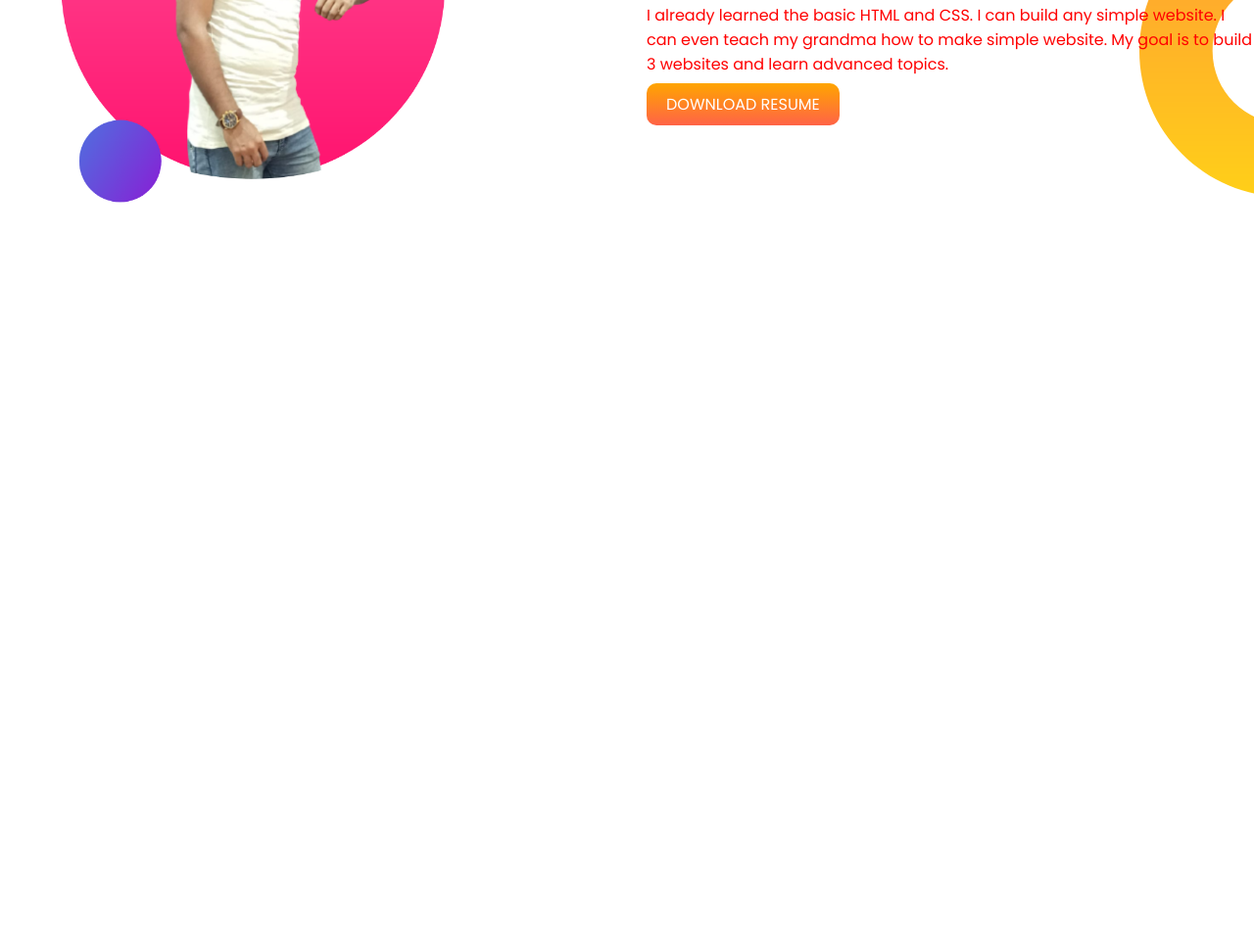
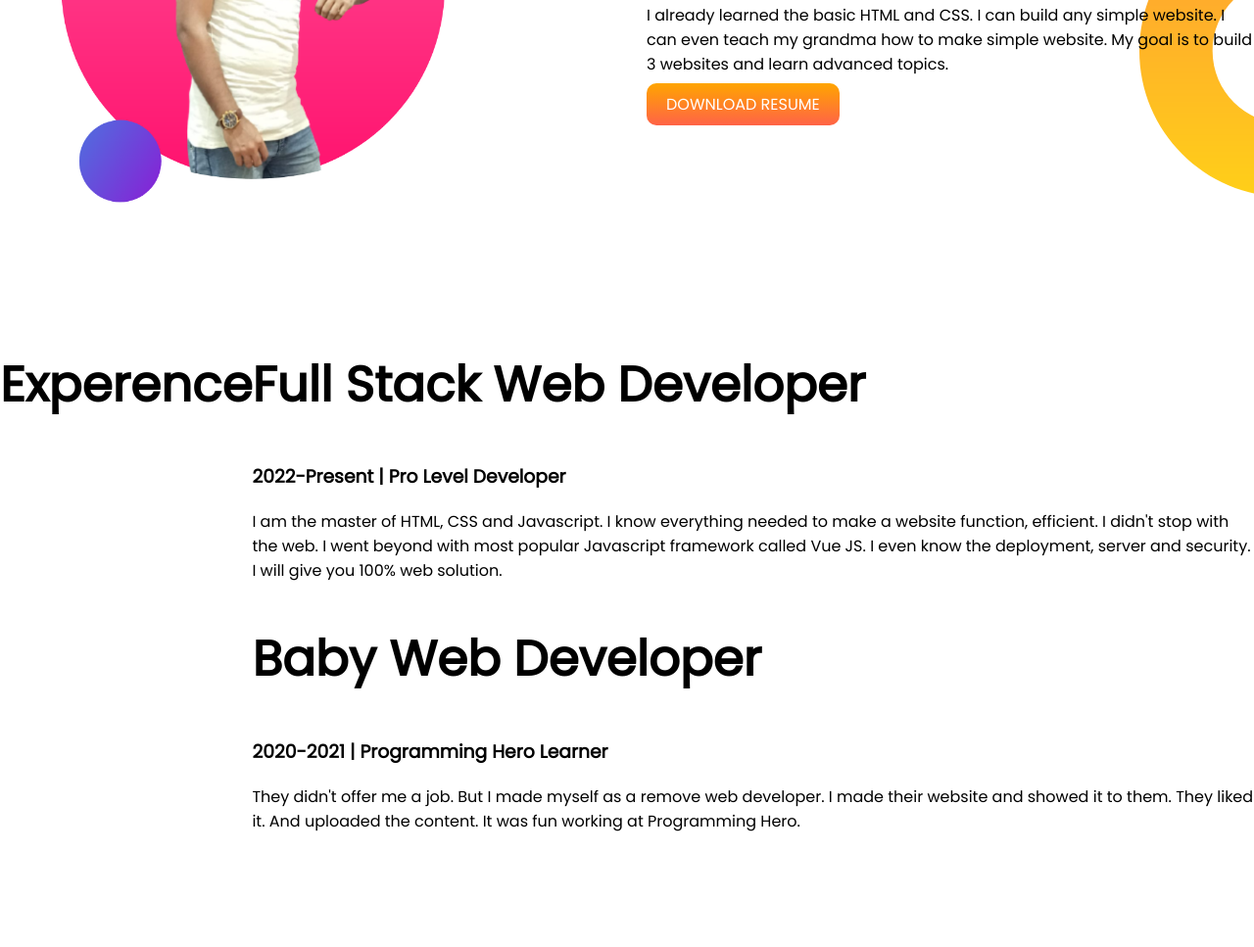
Before and after one commit to sl243/developer-portfolio, a plain HTML site: page index.html in a window 1280 px wide. Shown: the part 823-1790 px from the top of the page at 98% size. Before the commit the page ends 1137 px from the top, so only its background shows below. Drawn offline with Linux system fonts and the light colour scheme.

Commit message:
experence added section

```diff
--- a/index.html
+++ b/index.html
@@ -45,6 +45,29 @@
                 RESUME</a>
         </div>
     </section>
+
+    <!--Experence seciton-->
+
+    <section>
+        <h1>Experence</h1>
+        <div>
+            <div>
+                <h1>Full Stack Web Developer</h1>
+                <h3>2022-Present | Pro Level Developer</h3>
+                <p>I am the master of HTML, CSS and Javascript. I know everything needed to make a website function,
+                    efficient. I didn't stop with the web. I went beyond with most popular Javascript framework called
+                    Vue
+                    JS. I even know the deployment, server and security. I will give you 100% web solution.</p>
+            </div>
+            <div>
+                <h1>Baby Web Developer</h1>
+                <h3>2020-2021 | Programming Hero Learner</h3>
+                <p>They didn't offer me a job. But I made myself as a remove web developer. I made their website and
+                    showed
+                    it to them. They liked it. And uploaded the content. It was fun working at Programming Hero.</p>
+            </div>
+        </div>
+    </section>
 </body>
 
 </html>
--- a/style.css
+++ b/style.css
@@ -21,13 +21,6 @@ section {
     width: 50%;
     padding-left: 20px;
 }
-
-.half-width p {
-    color: red;
-
-
-}
-
 
 .half-width img {
     width: 70%;
```
